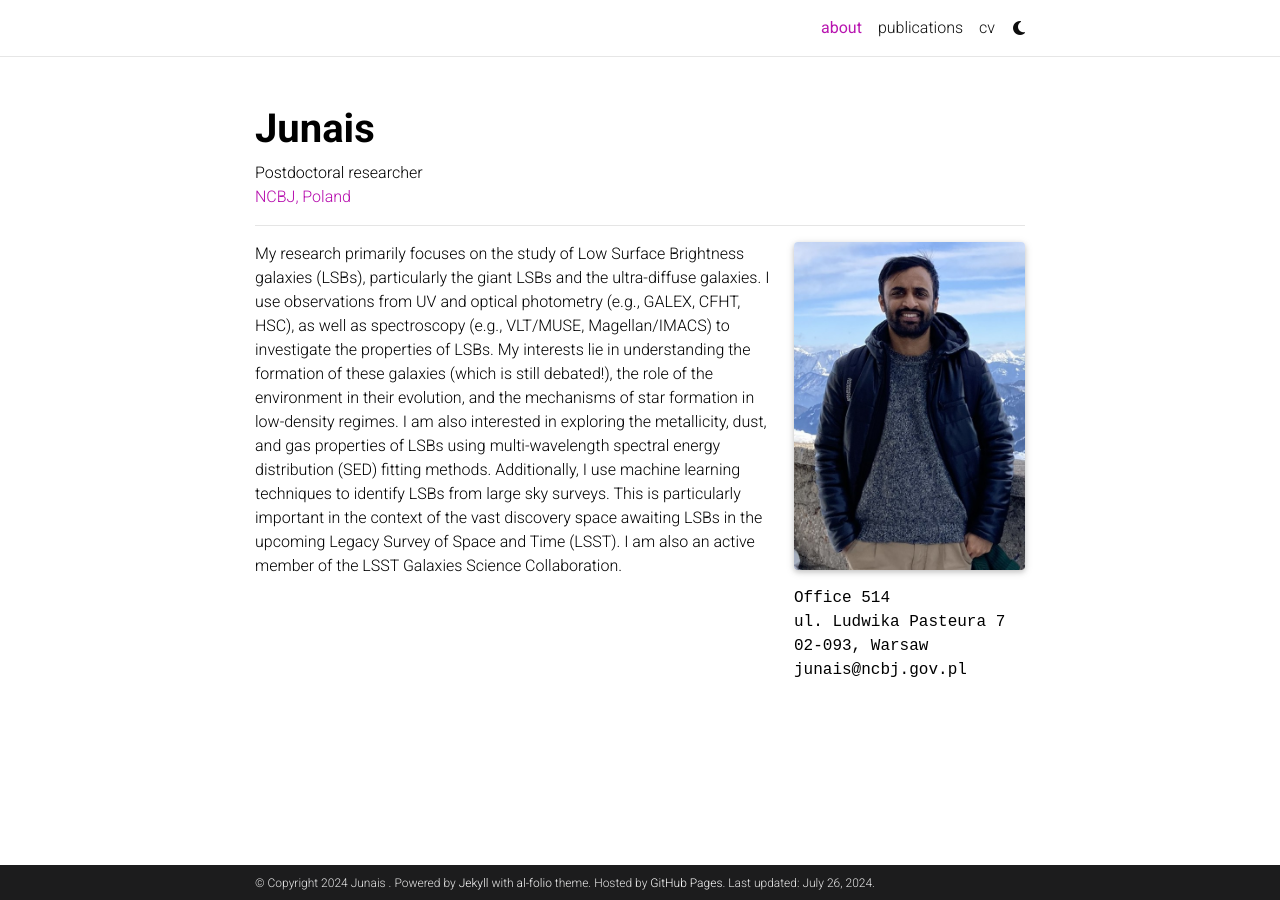
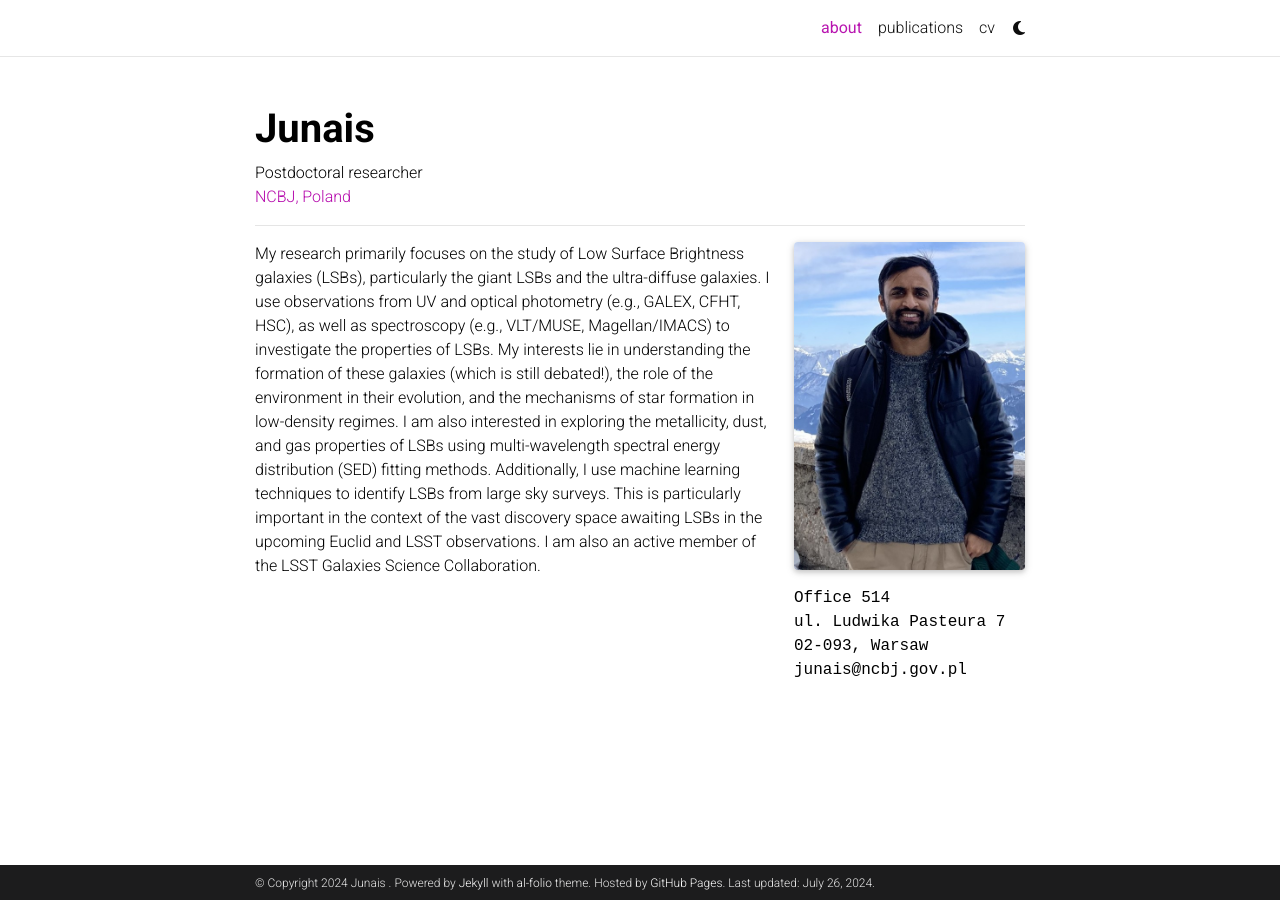
Before and after one commit to junais-astro/junais-astro.github.io, a Jekyll site: the page built from _pages/about.md, in a window 1280 px wide. Built offline with Jekyll 4.4.1, drawn with Linux system fonts in a browser that asks for light colours; full-size pictures stand in for the smaller copies a plugin makes; comment, search, counter and statistics services are not loaded; a style sheet for code colours, icons or effects is not loaded.

Commit message:
Update about.md

```diff
--- a/_pages/about.md
+++ b/_pages/about.md
@@ -22,5 +22,5 @@
 ---
 <!-- I am interested in studying low surface brightness galaxies (LSBs). Their formation and evolution are still debated questions in the extragalactic community. I use observational data (UV, optical) of LSBs, in combination with galaxy evolution models to constrain their properties (e.g., star formation, environmental interactions). During my postdoc at NCBJ, I am working with the ASTROdust group (led by Katarzyna Małek) to characterize the dust attenuation in a large sample of galaxies observed by Herschel. I am also an active member of the LSST Galaxies Science Collaboration, with a special focus on low surface brightness science. -->
 
-My research primarily focuses on the study of Low Surface Brightness galaxies (LSBs), particularly the giant LSBs and the ultra-diffuse galaxies. I use observations from UV and optical photometry (e.g., GALEX, CFHT, HSC), as well as spectroscopy (e.g., VLT/MUSE, Magellan/IMACS) to investigate the properties of LSBs. My interests lie in understanding the formation of these galaxies (which is still debated!), the role of the environment in their evolution, and the mechanisms of star formation in low-density regimes. I am also interested in exploring the metallicity, dust, and gas properties of LSBs using multi-wavelength spectral energy distribution (SED) fitting methods. Additionally, I use machine learning techniques to identify LSBs from large sky surveys. This is particularly important in the context of the vast discovery space awaiting LSBs in the upcoming Legacy Survey of Space and Time (LSST). I am also an active member of the LSST Galaxies Science Collaboration.
+My research primarily focuses on the study of Low Surface Brightness galaxies (LSBs), particularly the giant LSBs and the ultra-diffuse galaxies. I use observations from UV and optical photometry (e.g., GALEX, CFHT, HSC), as well as spectroscopy (e.g., VLT/MUSE, Magellan/IMACS) to investigate the properties of LSBs. My interests lie in understanding the formation of these galaxies (which is still debated!), the role of the environment in their evolution, and the mechanisms of star formation in low-density regimes. I am also interested in exploring the metallicity, dust, and gas properties of LSBs using multi-wavelength spectral energy distribution (SED) fitting methods. Additionally, I use machine learning techniques to identify LSBs from large sky surveys. This is particularly important in the context of the vast discovery space awaiting LSBs in the upcoming Euclid and LSST observations. I am also an active member of the LSST Galaxies Science Collaboration.
 <!-- [LSST Galaxies Science Collaboration](https://sites.google.com/view/lsstgsc). -->
```
